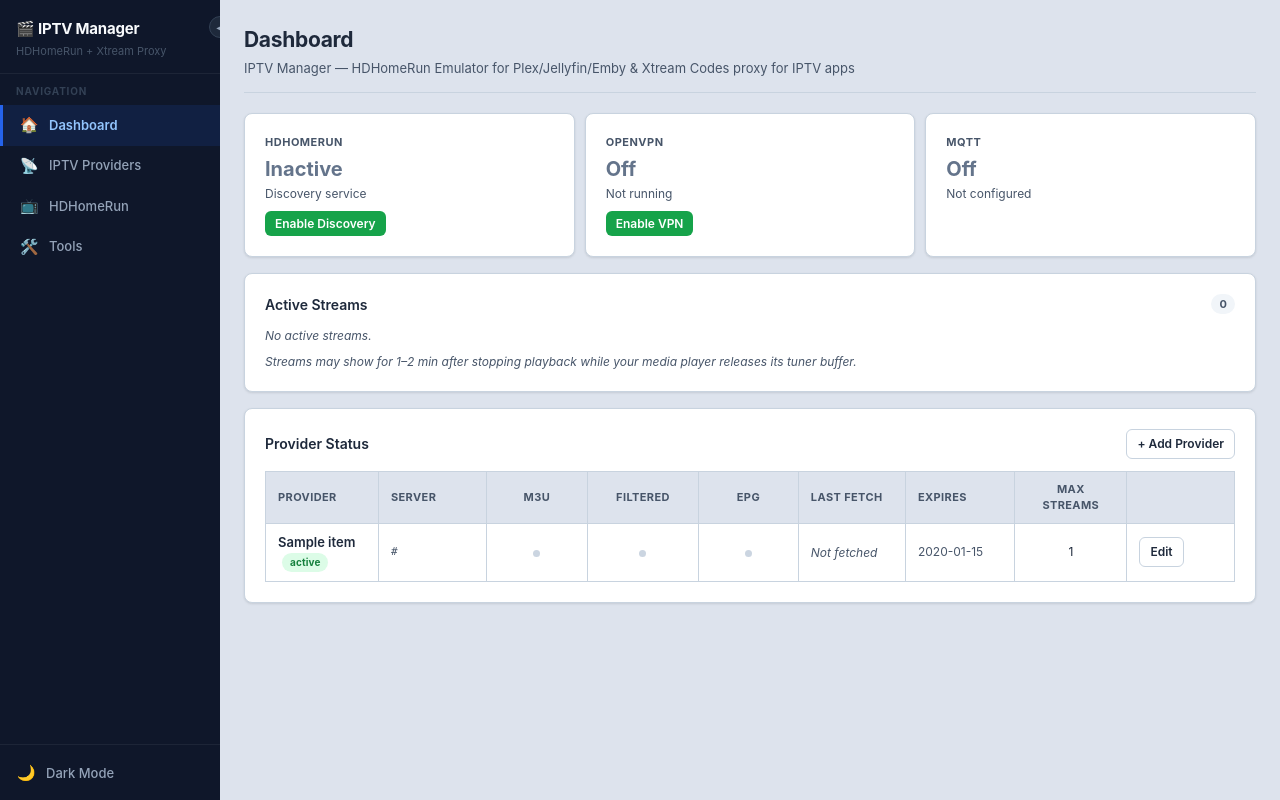
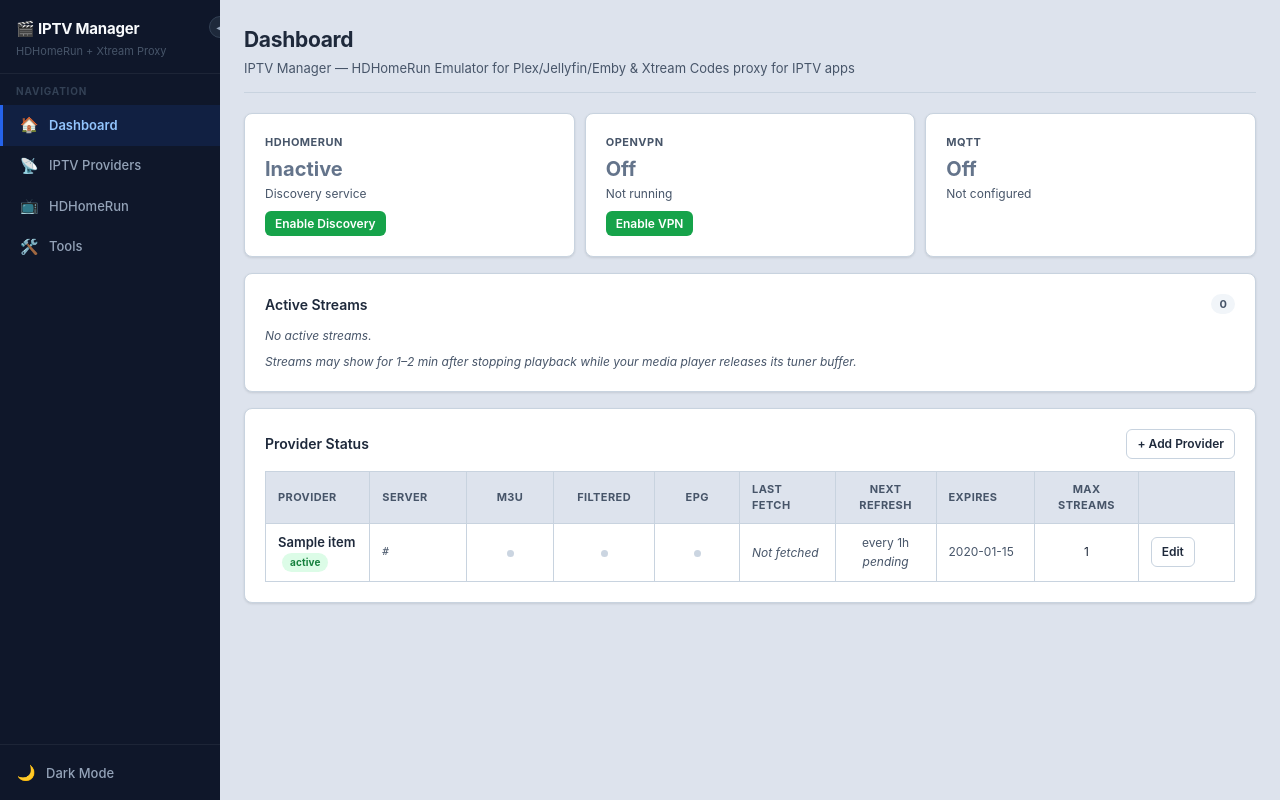
Before and after one commit to dreed47/iptv-manager, a FastAPI app: page / in a window 1280 px wide. Run offline with FastAPI, Linux system fonts and the light colour scheme; tables that the repository leaves empty hold one stand-in row (values such as "Sample post"); data that the repository does not hold is empty.

Commit message:
perf(m3u): defer scheduler refresh during active streams; reduce peak memory
Scheduler now skips M3U refresh when streams are active, retrying each
30-min cycle up to 3 times before forcing a refresh regardless. This
eliminates the 400-700 MB memory spikes caused by the refresh daemon
allocating large JSON lists and M3U strings while streams are running.

Also reduce peak allocation during forced refreshes:
- Free live/vod/series JSON lists before fetching raw playlist
- Stream raw M3U directly to disk (64 KB chunks) instead of buffering
  the full response text (100-300 MB) in RAM
- Replace splitlines() line count with count('\n') to avoid a full list copy

Add "Next Refresh" column to Provider Status dashboard table showing
the refresh interval and relative time until next scheduled fetch,
highlighted yellow (<1h) or red (overdue).

Co-Authored-By: Claude Sonnet 4.6 <noreply@anthropic.com>

```diff
--- a/m3u_service.py
+++ b/m3u_service.py
@@ -164,6 +164,7 @@ def do_fetch_m3u(item_id: int, db) -> tuple:
                 f'tvg-logo="{serie.get("cover","")}" '
                 f'group-title="Series", {name}\n{url}\n'
             )
+        del live_streams, vod_streams, series
 
     except (requests.exceptions.RequestException, ValueError, json.JSONDecodeError) as e:
         logger.warning(f"Xtream API failed for item {item_id}: {e}, falling back to M3U URL")
@@ -195,7 +196,7 @@ def do_fetch_m3u(item_id: int, db) -> tuple:
     os.replace(tmp_m3u, m3u_path)
     write_count_to_cache(config.M3U_DIR, str(item_id), "m3u_count", num_records, m3u_path)
 
-    total_lines = len(m3u_content.splitlines())
+    total_lines = m3u_content.count('\n') + 1
     logger.warning(f"M3U fetch [{item.name}]: saved {num_records} records ({total_lines} lines) via {source}")
 
     # Fetch and cache the raw get.php M3U (has individual episode entries for M3U-mode apps)
@@ -207,17 +208,24 @@ def do_fetch_m3u(item_id: int, db) -> tuple:
     )
     raw_path = os.path.join(config.M3U_DIR, f"raw_playlist_{item_id}.m3u")
     try:
-        raw_resp = requests.get(raw_m3u_url, headers=headers, timeout=120)
-        if raw_resp.status_code not in range(200, 300):
-            raise ValueError(f"Upstream returned status {raw_resp.status_code}")
-        raw_text = raw_resp.text
-        if not raw_text.strip().startswith("#EXTM3U"):
-            raise ValueError(f"Invalid M3U content (status {raw_resp.status_code})")
         raw_tmp = raw_path + ".tmp"
-        with open(raw_tmp, "w", encoding="utf-8") as rf:
-            rf.write(raw_text)
+        bytes_written = 0
+        with requests.get(raw_m3u_url, headers=headers, timeout=120, stream=True) as raw_resp:
+            raw_resp.raise_for_status()
+            with open(raw_tmp, "w", encoding="utf-8") as rf:
+                first_chunk = True
+                for chunk in raw_resp.iter_content(chunk_size=65536):
+                    decoded = chunk.decode("utf-8", errors="replace")
+                    if first_chunk:
+                        if not decoded.lstrip().startswith("#EXTM3U"):
+                            raise ValueError(f"Invalid M3U content (status {raw_resp.status_code})")
+                        first_chunk = False
+                    rf.write(decoded)
+                    bytes_written += len(chunk)
+        if first_chunk:
+            raise ValueError("Empty response body")
         os.replace(raw_tmp, raw_path)
-        logger.info(f"Raw M3U saved for item {item_id} ({len(raw_text)} bytes)")
+        logger.info(f"Raw M3U saved for item {item_id} ({bytes_written} bytes)")
     except Exception as exc:
         logger.warning(f"Raw M3U unavailable for item {item_id}: {exc}")
 
@@ -256,6 +264,8 @@ def do_fetch_m3u(item_id: int, db) -> tuple:
 # M3U auto-refresh scheduler
 # ---------------------------------------------------------------------------
 _scheduler_started = False
+_defer_counts: dict[int, int] = {}
+_MAX_DEFER_TIMES = 3  # force refresh after this many deferrals (~90 min at 30-min cycle)
 
 
 def start_m3u_scheduler():
@@ -284,6 +294,27 @@ def start_m3u_scheduler():
                             work.append(item.id)
 
                 for item_id in work:
+                    try:
+                        from hdhomerun_routes import get_active_stream_count
+                        active = get_active_stream_count()
+                    except ImportError:
+                        active = 0
+
+                    if active > 0:
+                        defers = _defer_counts.get(item_id, 0)
+                        if defers < _MAX_DEFER_TIMES:
+                            _defer_counts[item_id] = defers + 1
+                            logger.info(
+                                f"Scheduler: deferring M3U refresh for item {item_id} "
+                                f"({active} active stream(s), defer {defers + 1}/{_MAX_DEFER_TIMES})"
+                            )
+                            continue
+                        logger.warning(
+                            f"Scheduler: forcing M3U refresh for item {item_id} "
+                            f"after {defers} deferrals despite {active} active stream(s)"
+                        )
+
+                    _defer_counts.pop(item_id, None)
                     try:
                         with SessionLocal() as db:
                             item = db.query(Item).filter(Item.id == item_id).first()
--- a/templates/dashboard.html
+++ b/templates/dashboard.html
@@ -102,6 +102,7 @@
         <th style="text-align:center;">Filtered</th>
         <th style="text-align:center;">EPG</th>
         <th>Last Fetch</th>
+        <th style="text-align:center;">Next Refresh</th>
         <th>Expires</th>
         <th style="text-align:center;">Max Streams</th>
         <th></th>
@@ -136,6 +137,18 @@
           <span class="text-sm text-muted" style="font-style:italic;">Not fetched</span>
           {% endif %}
         </td>
+        <td style="text-align:center;">
+          {% if p.m3u_refresh_hours and p.m3u_refresh_hours > 0 %}
+          <div class="text-sm text-muted">every {{ p.m3u_refresh_hours }}h</div>
+          {% if p.m3u_last_fetched_ts %}
+          <span class="text-sm next-refresh-time" data-next-ts="{{ p.m3u_last_fetched_ts + p.m3u_refresh_hours * 3600 }}">…</span>
+          {% else %}
+          <span class="text-sm text-muted" style="font-style:italic;">pending</span>
+          {% endif %}
+          {% else %}
+          <span class="text-muted">—</span>
+          {% endif %}
+        </td>
         <td class="text-sm text-muted">{{ p.provider_exp_date if p.provider_exp_date else '—' }}</td>
         <td style="text-align:center;" class="text-sm">{{ '∞' if p.max_sessions >= 99 else p.max_sessions }}</td>
         <td>
@@ -163,6 +176,28 @@
       el.querySelector('.last-fetch-time').textContent = d.toLocaleString(undefined, {
         month: 'short', day: 'numeric', hour: 'numeric', minute: '2-digit'
       });
+    });
+
+    document.querySelectorAll('.next-refresh-time[data-next-ts]').forEach(function(el) {
+      var ts = parseInt(el.getAttribute('data-next-ts'), 10);
+      var now = Date.now() / 1000;
+      var diff = ts - now;
+      var abs = Math.abs(diff);
+      var h = Math.floor(abs / 3600);
+      var m = Math.floor((abs % 3600) / 60);
+      var label, color;
+      if (diff < 0) {
+        label = (h > 0 ? h + 'h ' : '') + m + 'm overdue';
+        color = 'var(--danger, #ef4444)';
+      } else if (diff < 3600) {
+        label = 'in ' + m + 'm';
+        color = 'var(--warning, #f59e0b)';
+      } else {
+        label = 'in ' + h + 'h' + (m > 0 ? ' ' + m + 'm' : '');
+        color = '';
+      }
+      el.textContent = label;
+      if (color) el.style.color = color;
     });
   });
 
```
